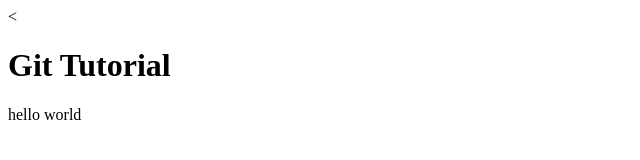
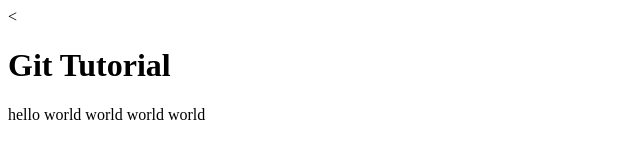
Before and after one commit to met72/CS1520, a plain HTML site: page index.html in a window 1280 px wide. Shown: the whole page, without its empty margins (0-640 px from the left). Drawn offline with Linux system fonts and the light colour scheme.

Commit message:
Added a bunch of worlds

```diff
--- a/index.html
+++ b/index.html
@@ -6,6 +6,6 @@
 </head>
 <body>
 	<h1> Git Tutorial </h1>
-	<p> hello world </p>
+	<p> hello world world world world </p>
 </body>
 </html>
```
